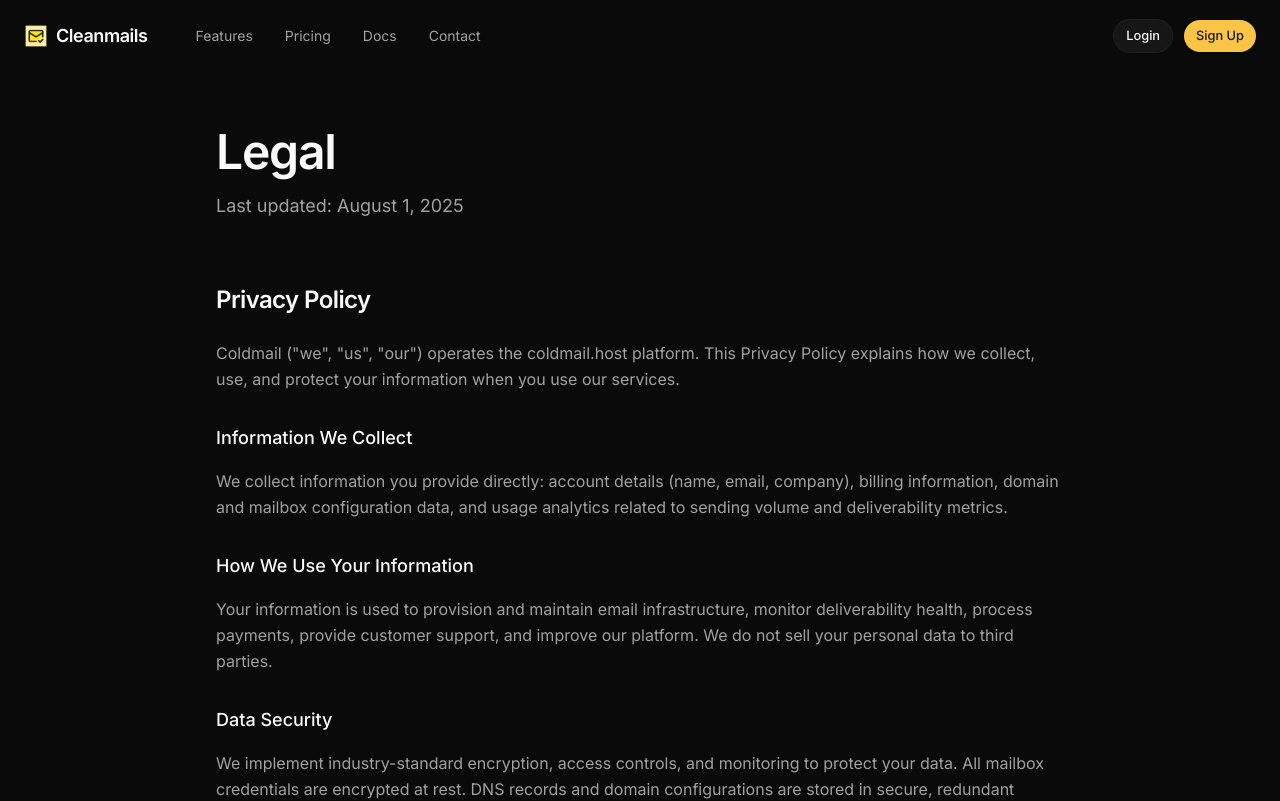
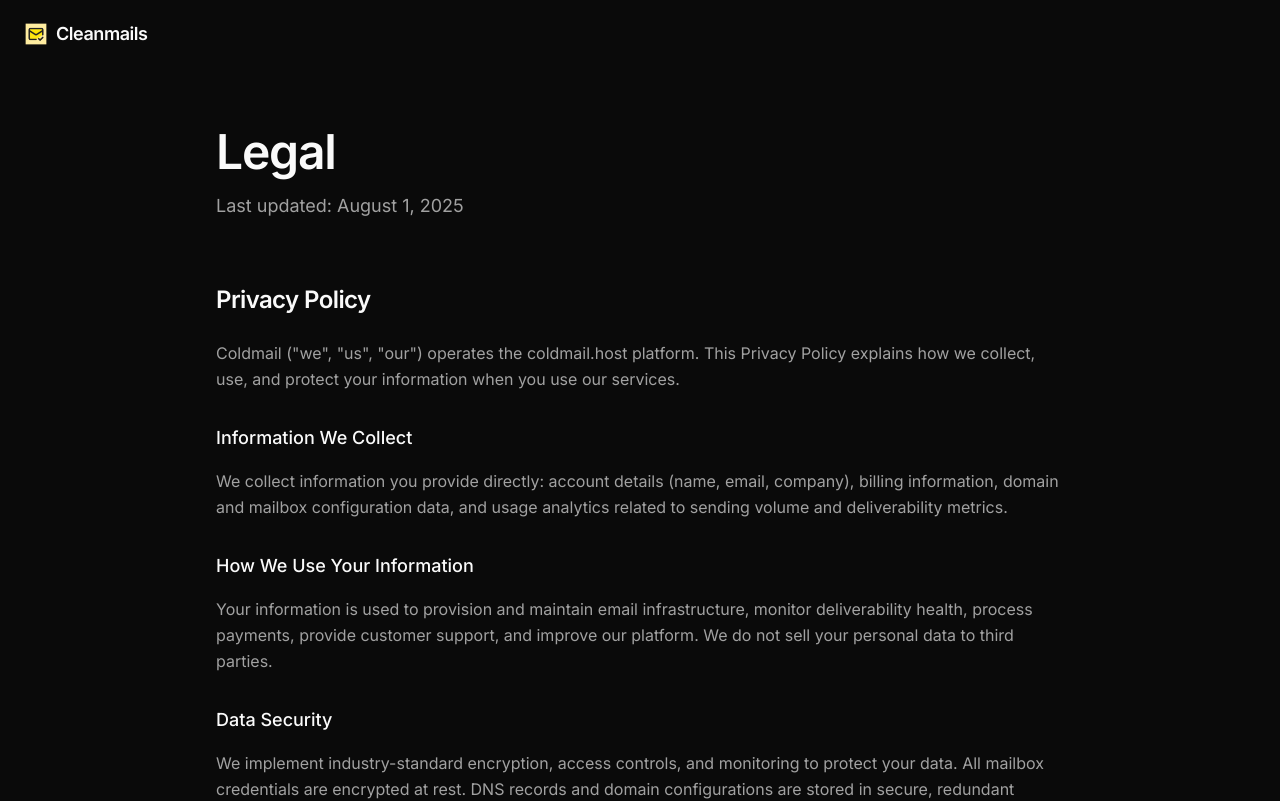
Before and after one commit to codesensei321-ship-it/Landing-page, a Next.js app: page /legal in a window 1280 px wide. Shown: the top 801 px of the page. Built offline with nearby package versions, Linux system fonts and the light colour scheme.

Commit message:
fgsegseg

```diff
--- a/src/app/legal/page.tsx
+++ b/src/app/legal/page.tsx
@@ -1,11 +1,20 @@
 import Link from 'next/link'
-import { HeroHeader } from '@/components/hero-section-6-header'
-import Footer from '@/components/footer-2'
+import { Logo } from '@/components/logo'
+import Footer from '@/components/footer-3'
 
 export default function LegalPage() {
     return (
         <>
-            <HeroHeader />
+            <header className="bg-background fixed top-0 z-20 w-full">
+                <div className="mx-auto max-w-7xl px-6">
+                    <div className="flex items-center py-5">
+                        <Link href="/" aria-label="home" className="flex items-center space-x-2">
+                            <Logo uniColor />
+                        </Link>
+                    </div>
+                </div>
+            </header>
+
             <main className="pt-32 pb-16">
                 <div className="mx-auto max-w-4xl px-6">
                     <h1 className="text-4xl font-semibold tracking-tight md:text-5xl">Legal</h1>
--- a/src/components/faqs-1.tsx
+++ b/src/components/faqs-1.tsx
@@ -28,7 +28,7 @@ const faqItems = [
     {
         id: 'item-5',
         question: 'Do you offer refunds?',
-        answer: "We offer a 30-day money-back guarantee. If you're not satisfied, contact us within 30 days for a full refund.",
+        answer: "We offer a 14-day money-back guarantee. If you're not satisfied, contact us within 14 days for a full refund.",
     },
 ]
 
--- a/src/components/features-6.tsx
+++ b/src/components/features-6.tsx
@@ -12,14 +12,14 @@ export default function FeaturesSection() {
                     <div className="mask-radial-at-top-left mask-radial-from-65% mask-radial-[100%_60%] z-1 absolute inset-3 size-64 rounded-tl-3xl border-l border-t md:size-96 lg:inset-4"></div>
                     <div className="min-w-2xl aspect-88/36 mask-b-from-75% mask-b-to-95% relative">
                         <Image
-                            src="/Screenshot 2026-07-30 103105.png"
+                            src="/Unibox.png"
                             className="absolute inset-0 z-10"
                             alt="app screenshot"
                             width={2797}
                             height={1137}
                         />
                         <Image
-                            src="/Screenshot 2026-07-30 103105.png"
+                            src="/Unibox.png"
                             alt="app screenshot"
                             width={2797}
                             height={1137}
--- a/src/components/hero-section-6.tsx
+++ b/src/components/hero-section-6.tsx
@@ -40,13 +40,13 @@ export default function HeroSection() {
 
                                 <div className="mt-8 grid items-end gap-4 md:grid-cols-2 md:gap-6">
                                     <div className="flex flex-col gap-4">
-                                        <h1 className="text-balance text-5xl font-medium tracking-tight md:text-6xl xl:text-7xl">Stop paying for cold email</h1>
+                                        <h1 className="text-balance text-4xl font-medium tracking-tight md:text-5xl xl:text-6xl">Own your cold email infrastructure</h1>
                                         <a href="https://www.producthunt.com/products/cleanmails?embed=true&utm_source=badge-featured&utm_medium=badge&utm_campaign=badge-cleanmails-2" target="_blank" rel="noopener noreferrer">
                                             <img alt="Cleanmails - Self-hosted alternative to Instantly &amp; Smartlead | Product Hunt" width="250" height="54" src="https://api.producthunt.com/widgets/embed-image/v1/featured.svg?post_id=1208799&theme=light&t=1786686549409" />
                                         </a>
                                     </div>
                                     <div className="mx-auto flex max-w-md flex-col gap-6">
-                                        <p className="text-muted-foreground text-balance text-lg">Self host Cleanmails and do everything Instantly can and more without paying monthly Subscription</p>
+                                        <p className="text-muted-foreground text-lg leading-relaxed">Self-host your cold-email infrastructure. Unlimited mailboxes, rotation, warmup & AI replies. $199 once — no monthly fee.</p>
 
                                         <CopyCommand command="curl -fsSL https://coldmail.host/install.sh | sudo bash" />
 
--- a/src/components/testimonials-2.tsx
+++ b/src/components/testimonials-2.tsx
@@ -84,7 +84,7 @@ export default function Testimonials() {
                             transition={{ duration: 0.3 }}
                         >
                             <p className="text-muted-foreground mb-20 text-2xl font-medium leading-snug md:text-4xl md:leading-tight">
-                                {activeTestimonial.quote} <span className="rounded bg-emerald-500/10 px-1.5 text-emerald-500">{activeTestimonial.highlight}</span>
+                                {activeTestimonial.quote} <span className="rounded bg-yellow-500/10 px-1.5 text-yellow-500">{activeTestimonial.highlight}</span>
                             </p>
                         </motion.div>
 
@@ -96,7 +96,7 @@ export default function Testimonials() {
                             transition={{ duration: 0.3 }}
                             className="flex items-center gap-4"
                         >
-                            <div className="flex size-10 items-center justify-center rounded-full bg-emerald-500/10 text-emerald-500 font-semibold text-lg">
+                            <div className="flex size-10 items-center justify-center rounded-full bg-yellow-500/10 text-yellow-500 font-semibold text-lg">
                                 {activeTestimonial.author.charAt(0)}
                             </div>
                             <div className="border-l pl-4">
```
Also changed, not shown: public/Unibox.png (added), 1 other file (tests, documents, lock files or other folders).
